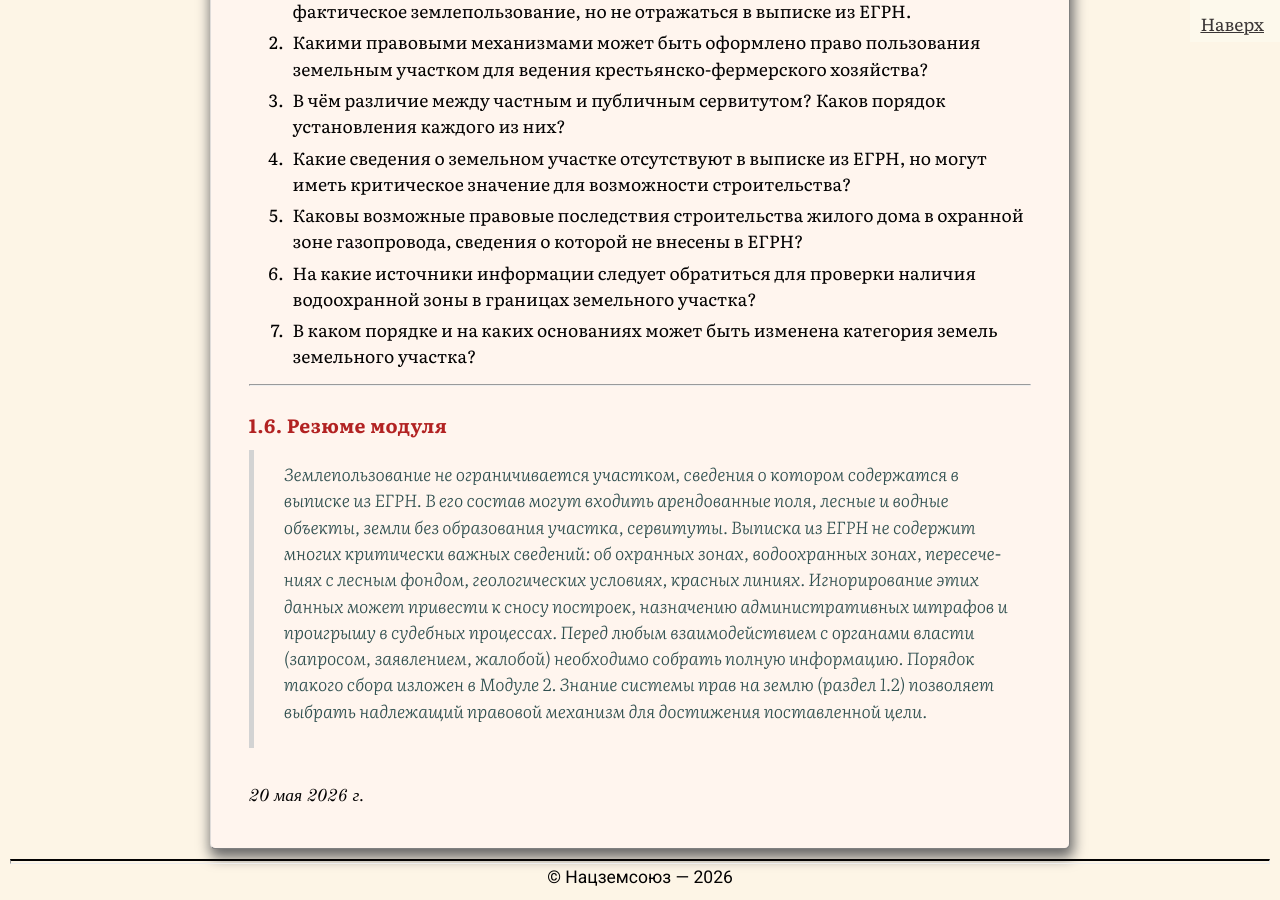
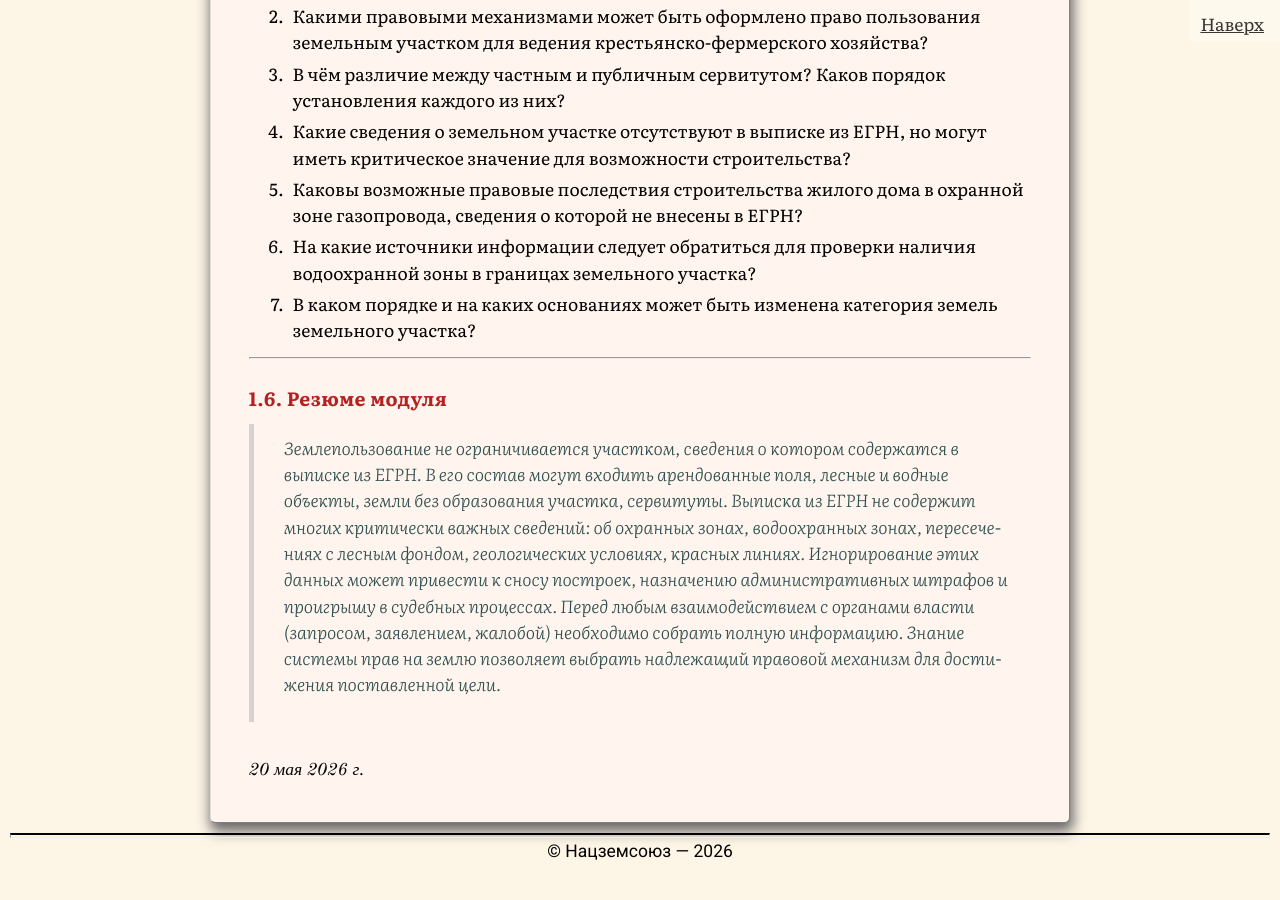
Before and after one commit to SergSi/land-use-art, a Jekyll site: the page built from _posts/2026-05-20-admin.md, in a window 1280 px wide and 900 px high, scrolled down 11362 px. Built offline with Jekyll 4.4.1, drawn with Linux system fonts in a browser that asks for light colours; some web fonts are replaced; after the commit the page ends 12236 px from its top, so only the background shows below that; some of the changed text lies outside the part shown.

Commit message:
Update 2026-05-20-admin.md

```diff
--- a/_posts/2026-05-20-admin.md
+++ b/_posts/2026-05-20-admin.md
@@ -226,7 +226,7 @@
 | Фактические обременения (сервитуты), не зарегистрированные в ЕГРН | Администрация (публичные сервитуты), соседи (частные сервитуты) | Собственник может быть обязан обеспечить беспрепятственный проход или проезд |
 | Геологические условия, уровень грунтовых вод, подтопляемость | Инженерные изыскания, Министерство экологии региона          | Строительство на подтапливаемом участке ведёт к проблемам с фундаментом |
 
-**Вывод:** выписка из ЕГРН является начальным, но не достаточным источником сведений. Перед совершением любых юридически значимых действий (покупка, строительство, оформление прав) необходимо проверить все перечисленные источники. Порядок такой проверки изложен в Модуле 2.
+**Вывод:** выписка из ЕГРН является начальным, но не достаточным источником сведений. Перед совершением любых юридически значимых действий (покупка, строительство, оформление прав) необходимо проверить все перечисленные источники.
 
 ---
 
@@ -243,7 +243,7 @@
 
 **Требуется:** Составьте перечень элементов, входящих в ваше фактическое землепользование. Для каждого элемента укажите:
 
-1. Тип элемента (в соответствии с классификацией раздела 1.1.2).
+1. Тип элемента землепользования.
 2. Правовое основание использования (договор, разрешение, закон либо отсутствие оформленных прав).
 3. Риск, связанный с отсутствием надлежащего оформления прав (при наличии такого риска).
 
@@ -287,4 +287,4 @@
 
 ### 1.6. Резюме модуля
 
-> Землепользование не ограничивается участком, сведения о котором содержатся в выписке из ЕГРН. В его состав могут входить арендованные поля, лесные и водные объекты, земли без образования участка, сервитуты. Выписка из ЕГРН не содержит многих критически важных сведений: об охранных зонах, водоохранных зонах, пересечениях с лесным фондом, геологических условиях, красных линиях. Игнорирование этих данных может привести к сносу построек, назначению административных штрафов и проигрышу в судебных процессах. Перед любым взаимодействием с органами власти (запросом, заявлением, жалобой) необходимо собрать полную информацию. Порядок такого сбора изложен в Модуле 2. Знание системы прав на землю (раздел 1.2) позволяет выбрать надлежащий правовой механизм для достижения поставленной цели.
+> Землепользование не ограничивается участком, сведения о котором содержатся в выписке из ЕГРН. В его состав могут входить арендованные поля, лесные и водные объекты, земли без образования участка, сервитуты. Выписка из ЕГРН не содержит многих критически важных сведений: об охранных зонах, водоохранных зонах, пересечениях с лесным фондом, геологических условиях, красных линиях. Игнорирование этих данных может привести к сносу построек, назначению административных штрафов и проигрышу в судебных процессах. Перед любым взаимодействием с органами власти (запросом, заявлением, жалобой) необходимо собрать полную информацию. Знание системы прав на землю позволяет выбрать надлежащий правовой механизм для достижения поставленной цели.
```
Also changed, not shown: other parts of _posts/2026-05-20-admin.md (+1 -1 lines).
